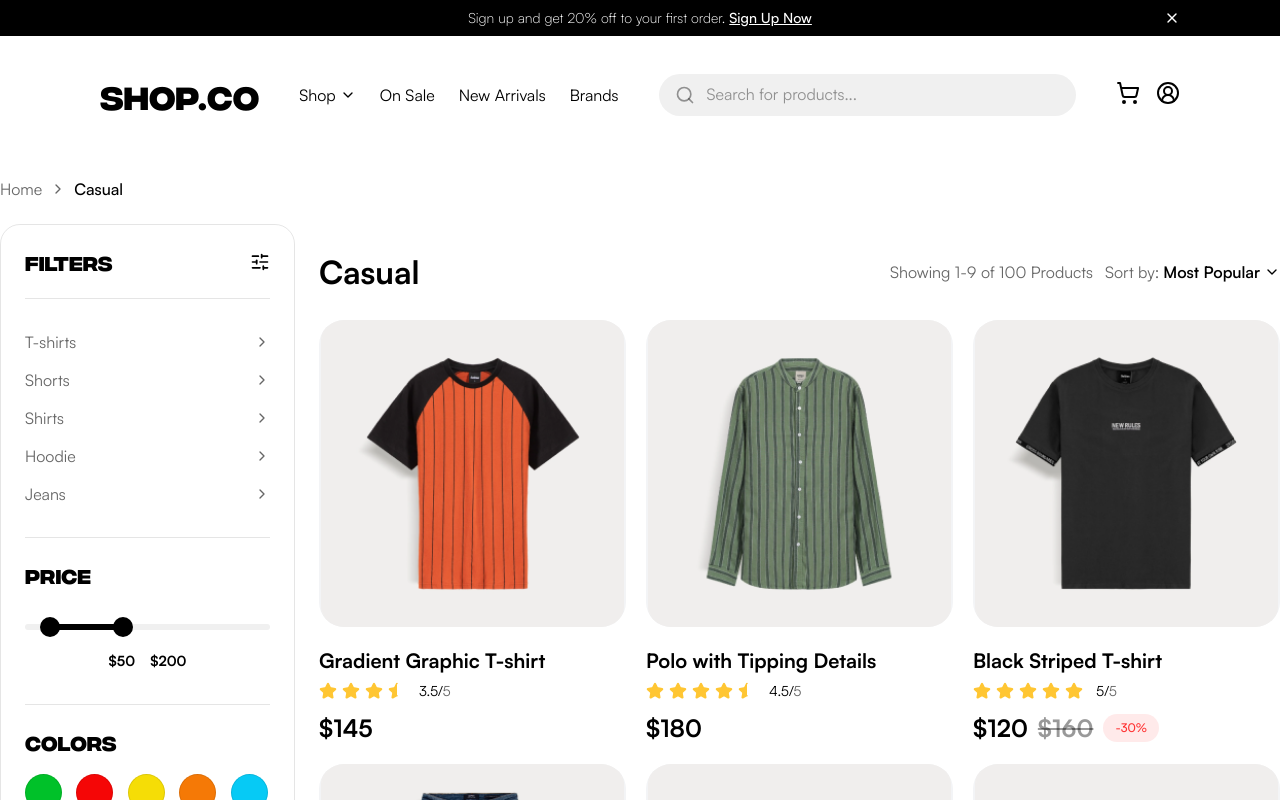
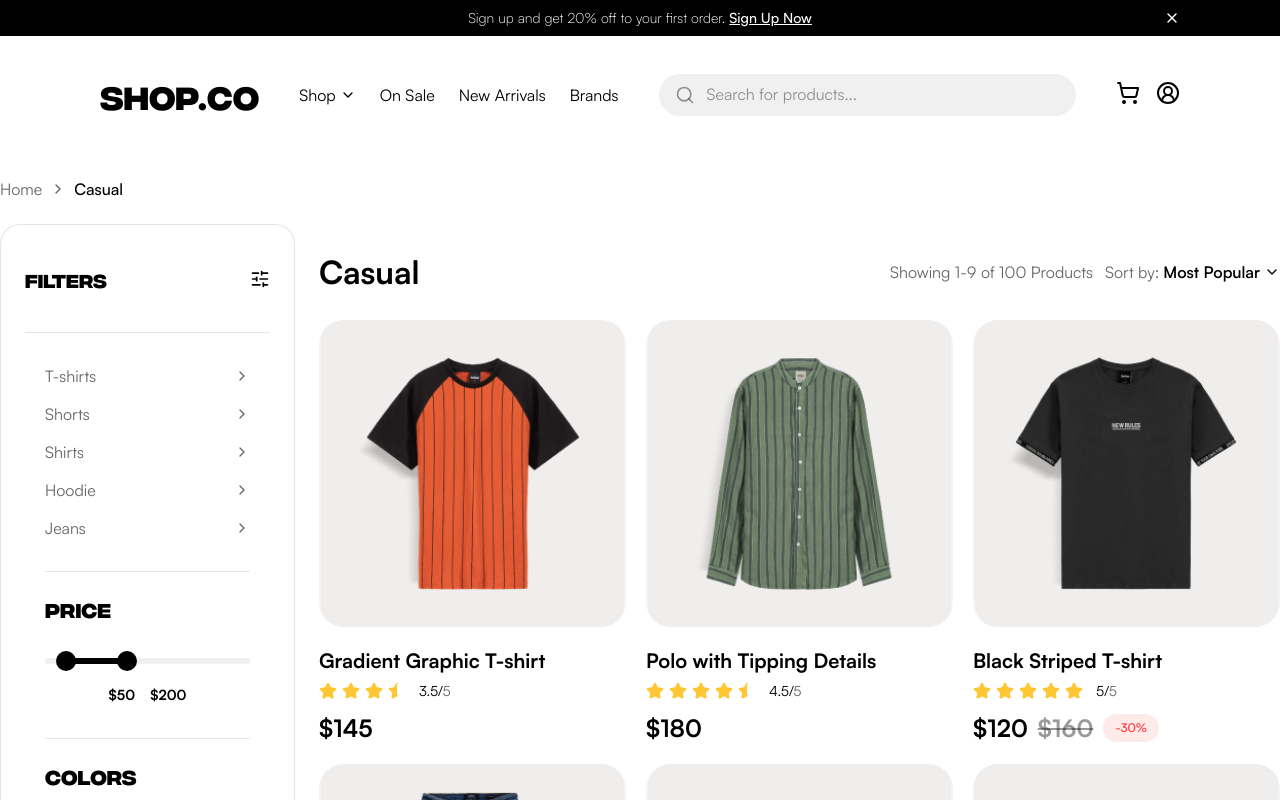
Before and after one commit to nghiforwork/deploy_web_OJT, a Next.js app in the folder FrontEnd/: page /category/casual in a window 1280 px wide. Shown: the top 800 px of the page. Built offline with nearby package versions, Linux system fonts and the light colour scheme.

Commit message:
[update] - adjust the filter's responsiveness for mobile

```diff
--- a/FrontEnd/src/app/(main)/category/[categoryID]/category.module.scss
+++ b/FrontEnd/src/app/(main)/category/[categoryID]/category.module.scss
@@ -11,8 +11,7 @@
     grid-template-columns: 1fr;
 
     .sidebar {
-      position: static;
-      max-height: none;
+      max-height: fit-content;
     }
   }
 }
@@ -34,6 +33,21 @@
       color: rgba(0, 0, 0, 0.6);
       strong {
         color: #000;
+      }
+    }
+
+    .mobileFilterBtn {
+      display: none;
+      @media (max-width: 1024px) {
+        display: flex;
+        align-items: center;
+        justify-content: center;
+        width: 40px;
+        height: 40px;
+        background: #f0f0f0;
+        border-radius: 50%;
+        border: none;
+        cursor: pointer;
       }
     }
   }
--- a/FrontEnd/src/app/(main)/category/[categoryID]/page.tsx
+++ b/FrontEnd/src/app/(main)/category/[categoryID]/page.tsx
@@ -1,5 +1,5 @@
-"use client";
-import React from "react";
+"use client"
+import React, { useState, use } from "react";
 import Navigation from "@/components/Navigation/navigation";
 import Footer from "@/components/Footer/footer";
 import ProductCard from "@/components/ProductCard/productCard";
@@ -8,6 +8,7 @@ import Breadcrumb from "@/components/Breadcrumb/breadcrumb";
 import { Product } from "@/types/product";
 import styles from "./category.module.scss";
 import SortDropdown from "@/components/SortDropdown/sortDropdown";
+import { SlidersHorizontal } from "lucide-react";
 
 const MOCK_PRODUCTS: Product[] = [
   {
@@ -83,13 +84,15 @@ const MOCK_PRODUCTS: Product[] = [
   },
 ];
 
-export default async function CategoryPage({
+export default function CategoryPage({
   params,
 }: {
   params: Promise<{ categoryID: string }>;
 }) {
-  const { categoryID } = await params;
+  const { categoryID } = use(params);
   const categoryName = categoryID.charAt(0).toUpperCase() + categoryID.slice(1);
+
+  const [isFilterOpen, setIsFilterOpen] = useState(false);
 
   return (
     <>
@@ -98,7 +101,10 @@ export default async function CategoryPage({
         <Breadcrumb category={categoryName} />
 
         <div className={styles.categoryLayout}>
-          <FilterSidebar />
+          <FilterSidebar
+            isOpen={isFilterOpen}
+            onClose={() => setIsFilterOpen(false)}
+          />
 
           <div className={styles.mainContent}>
             <div className={styles.toolbar}>
@@ -106,6 +112,13 @@ export default async function CategoryPage({
               <div className={styles.meta}>
                 <span>Showing 1-9 of 100 Products</span>
                 <SortDropdown />
+
+                <button
+                  className={styles.mobileFilterBtn}
+                  onClick={() => setIsFilterOpen(true)}
+                >
+                  <SlidersHorizontal size={20} />
+                </button>
               </div>
             </div>
 
--- a/FrontEnd/src/components/FilterSidebar/filterSidebar.module.scss
+++ b/FrontEnd/src/components/FilterSidebar/filterSidebar.module.scss
@@ -1,24 +1,66 @@
 @import "@/styles/variable.scss";
 
+.overlay {
+  display: none;
+  @media (max-width: 1024px) {
+    position: fixed;
+    top: 0;
+    left: 0;
+    width: 100%;
+    height: 100%;
+    background: rgba(0, 0, 0, 0.4);
+    z-index: 99;
+    opacity: 0;
+    pointer-events: none;
+    transition: opacity 0.3s ease;
+    display: block;
+
+    &.showOverlay {
+      opacity: 1;
+      pointer-events: auto;
+    }
+  }
+}
+
 .sidebar {
+  background: #fff;
   border: 1px solid rgba(0, 0, 0, 0.1);
   border-radius: 20px;
   padding: 24px;
   height: fit-content;
-
   position: sticky;
   top: 20px;
   z-index: 10;
+  max-height: calc(100vh - 40px);
+  display: flex;
+  flex-direction: column;
 
-  max-height: calc(100vh - 40px);
-  overflow-y: auto;
+  @media (max-width: 1024px) {
+    position: fixed;
+    top: 0;
+    right: 0;
+    bottom: 0;
+    width: 100%;
+    max-width: 390px;
 
-  &::-webkit-scrollbar {
-    display: none;
-  }
-  &::-webkit-scrollbar-thumb {
-    background: rgba(0,0,0,0.1);
-    border-radius: 10px;
+    height: 100dvh;
+    max-height: 100dvh;
+
+    border: none;
+    border-radius: 0;
+    border-top-left-radius: 20px;
+    border-bottom-left-radius: 20px;
+
+    z-index: 100;
+    transform: translateX(100%);
+    transition: transform 0.3s ease-in-out;
+
+    background: #fff;
+    box-shadow: -4px 0 15px rgba(0, 0, 0, 0.1);
+
+    &.open {
+      transform: translateX(0);
+    }
   }
 
   .header {
@@ -28,26 +70,37 @@
     padding-bottom: 24px;
     border-bottom: 1px solid rgba(0, 0, 0, 0.1);
     margin-bottom: 24px;
-    h3 {
-      font-size: 20px;
-      font-weight: 700;
-      margin: 0;
+
+    .closeIcon {
+      display: none;
+      cursor: pointer;
+      @media (max-width: 1024px) {
+        display: block;
+      }
+    }
+
+    .filterIcon {
+      @media (max-width: 1024px) {
+        display: none;
+      }
     }
   }
+}
+
+.scrollContent {
+  flex: 1;
+  overflow-y: auto;
+  padding: 0 20px;
+
+  &::-webkit-scrollbar { width: 0; }
 }
 
 .section {
   padding-bottom: 24px;
   border-bottom: 1px solid rgba(0, 0, 0, 0.1);
   margin-bottom: 24px;
-  &:last-of-type {
-    border-bottom: none;
-  }
-  h4 {
-    font-size: 20px;
-    font-weight: 700;
-    margin: 0 0 20px 0;
-  }
+  &:last-of-type { border-bottom: none; }
+  h4 { font-size: 20px; font-weight: 700; margin: 0 0 20px 0; }
 }
 
 .list {
@@ -77,7 +130,6 @@
   margin-bottom: 15px;
 }
 
-/* Ẩn giao diện mặc định của input range nhưng giữ vùng tương tác */
 .rangeInput {
   position: absolute;
   width: 100%;
@@ -85,7 +137,7 @@
   top: 50%;
   transform: translateY(-50%);
   background: none;
-  pointer-events: none; // Cho phép click xuyên qua input
+  pointer-events: none;
   appearance: none;
   -webkit-appearance: none;
   z-index: 2;
@@ -211,6 +263,7 @@
 }
 
 .applyBtn {
+  margin-top: auto;
   width: 100%;
   padding: 16px;
   background: #000;
@@ -218,6 +271,5 @@
   border: none;
   border-radius: 62px;
   font-weight: 500;
-  font-size: 16px;
   cursor: pointer;
 }
--- a/FrontEnd/src/components/FilterSidebar/filterSidebar.tsx
+++ b/FrontEnd/src/components/FilterSidebar/filterSidebar.tsx
@@ -1,63 +1,43 @@
 "use client";
 import React, { useState } from "react";
-import { SlidersHorizontal, ChevronRight, Check } from "lucide-react";
+import { SlidersHorizontal, ChevronRight, Check, X } from "lucide-react"; // Thêm icon X
 import styles from "./filterSidebar.module.scss";
 
 const CATEGORIES = ["T-shirts", "Shorts", "Shirts", "Hoodie", "Jeans"];
-const COLORS = [
-  "#00C129",
-  "#F50606",
-  "#F5DD06",
-  "#F57906",
-  "#06CAF5",
-  "#063AF5",
-  "#7D06F5",
-  "#F506A4",
-  "#FFFFFF",
-  "#000000",
-];
-const SIZES = [
-  "XX-Small",
-  "X-Small",
-  "Small",
-  "Medium",
-  "Large",
-  "X-Large",
-  "XX-Large",
-  "3X-Large",
-  "4X-Large",
-];
+const COLORS = ["#00C129", "#F50606", "#F5DD06", "#F57906", "#06CAF5", "#063AF5", "#7D06F5", "#F506A4", "#FFFFFF", "#000000"];
+const SIZES = ["XX-Small", "X-Small", "Small", "Medium", "Large", "X-Large", "XX-Large", "3X-Large", "4X-Large"];
 const DRESS_STYLES = ["Casual", "Formal", "Party", "Gym"];
 
-const FilterSidebar = () => {
+interface FilterSidebarProps {
+  isOpen: boolean;
+  onClose: () => void;
+}
+
+const FilterSidebar = ({ isOpen, onClose }: FilterSidebarProps) => {
   const [selectedColor, setSelectedColor] = useState<string | null>(null);
   const [selectedSize, setSelectedSize] = useState<string | null>(null);
-
   const [minPrice, setMinPrice] = useState(50);
   const [maxPrice, setMaxPrice] = useState(200);
-  const minLimit = 0;
+
   const maxLimit = 500;
-
-  const handleMinChange = (e: React.ChangeEvent<HTMLInputElement>) => {
-    const value = Math.min(Number(e.target.value), maxPrice - 20);
-    setMinPrice(value);
-  };
-
-  const handleMaxChange = (e: React.ChangeEvent<HTMLInputElement>) => {
-    const value = Math.max(Number(e.target.value), minPrice + 20);
-    setMaxPrice(value);
-  };
-
   const minPercent = (minPrice / maxLimit) * 100;
   const maxPercent = 100 - (maxPrice / maxLimit) * 100;
 
   return (
-    <aside className={styles.sidebar}>
+    <>
+      <div
+        className={`${styles.overlay} ${isOpen ? styles.showOverlay : ""}`}
+        onClick={onClose}
+      />
+
+      <aside className={`${styles.sidebar} ${isOpen ? styles.open : ""}`}>
         <div className={styles.header}>
           <h3>Filters</h3>
-        <SlidersHorizontal size={20} />
+          <X className={styles.closeIcon} size={24} onClick={onClose} />
+          <SlidersHorizontal className={styles.filterIcon} size={20} />
         </div>
 
+        <div className={styles.scrollContent}>
           <div className={styles.section}>
             <ul className={styles.list}>
               {CATEGORIES.map((item) => (
@@ -72,37 +52,17 @@ const FilterSidebar = () => {
             <h4>Price</h4>
             <div className={styles.priceSliderContainer}>
               <div className={styles.priceSlider}>
-            <input
-              type="range"
-              min={minLimit}
-              max={maxLimit}
-              value={minPrice}
-              onChange={handleMinChange}
-              className={styles.rangeInput}
-            />
-            <input
-              type="range"
-              min={minLimit}
-              max={maxLimit}
-              value={maxPrice}
-              onChange={handleMaxChange}
-              className={styles.rangeInput}
-            />
-
+                <input type="range" min={0} max={maxLimit} value={minPrice} onChange={(e) => setMinPrice(Number(e.target.value))} className={styles.rangeInput} />
+                <input type="range" min={0} max={maxLimit} value={maxPrice} onChange={(e) => setMaxPrice(Number(e.target.value))} className={styles.rangeInput} />
                 <div className={styles.sliderControl}>
                   <div className={styles.track}></div>
-              <div
-                className={styles.rangeProgress}
-                style={{ left: `${minPercent}%`, right: `${maxPercent}%` }}
-              ></div>
+                  <div className={styles.rangeProgress} style={{ left: `${minPercent}%`, right: `${maxPercent}%` }}></div>
                   <div className={styles.thumb} style={{ left: `${minPercent}%` }}></div>
                   <div className={styles.thumb} style={{ left: `${100 - maxPercent}%` }}></div>
                 </div>
               </div>
-
               <div className={styles.priceLabels}>
-            <span>${minPrice}</span>
-            <span>${maxPrice}</span>
+                <span>${minPrice}</span> <span>${maxPrice}</span>
               </div>
             </div>
           </div>
@@ -113,18 +73,11 @@ const FilterSidebar = () => {
               {COLORS.map((color) => (
                 <button
                   key={color}
-              onClick={() =>
-                setSelectedColor(color === selectedColor ? null : color)
-              }
+                  onClick={() => setSelectedColor(color === selectedColor ? null : color)}
                   className={`${styles.colorCircle} ${color === "#FFFFFF" ? styles.white : ""}`}
                   style={{ backgroundColor: color }}
                 >
-              {selectedColor === color && (
-                <Check
-                  size={12}
-                  color={color === "#FFFFFF" ? "black" : "white"}
-                />
-              )}
+                  {selectedColor === color && <Check size={12} color={color === "#FFFFFF" ? "black" : "white"} />}
                 </button>
               ))}
             </div>
@@ -136,12 +89,8 @@ const FilterSidebar = () => {
               {SIZES.map((size) => (
                 <button
                   key={size}
-              // 2. Cập nhật class: Chỉ active khi trùng với state selectedSize
                   className={selectedSize === size ? styles.activeSize : ""}
-              // 3. Thêm sự kiện click để toggle size
-              onClick={() =>
-                setSelectedSize(size === selectedSize ? null : size)
-              }
+                  onClick={() => setSelectedSize(size === selectedSize ? null : size)}
                 >
                   {size}
                 </button>
@@ -159,9 +108,13 @@ const FilterSidebar = () => {
               ))}
             </ul>
           </div>
+        </div>
 
-      <button className={styles.applyBtn}>Apply Filter</button>
+        <button className={styles.applyBtn} onClick={onClose}>
+          Apply Filter
+        </button>
       </aside>
+    </>
   );
 };
 
```
Lines whose indentation alone changed are shown as unchanged.
